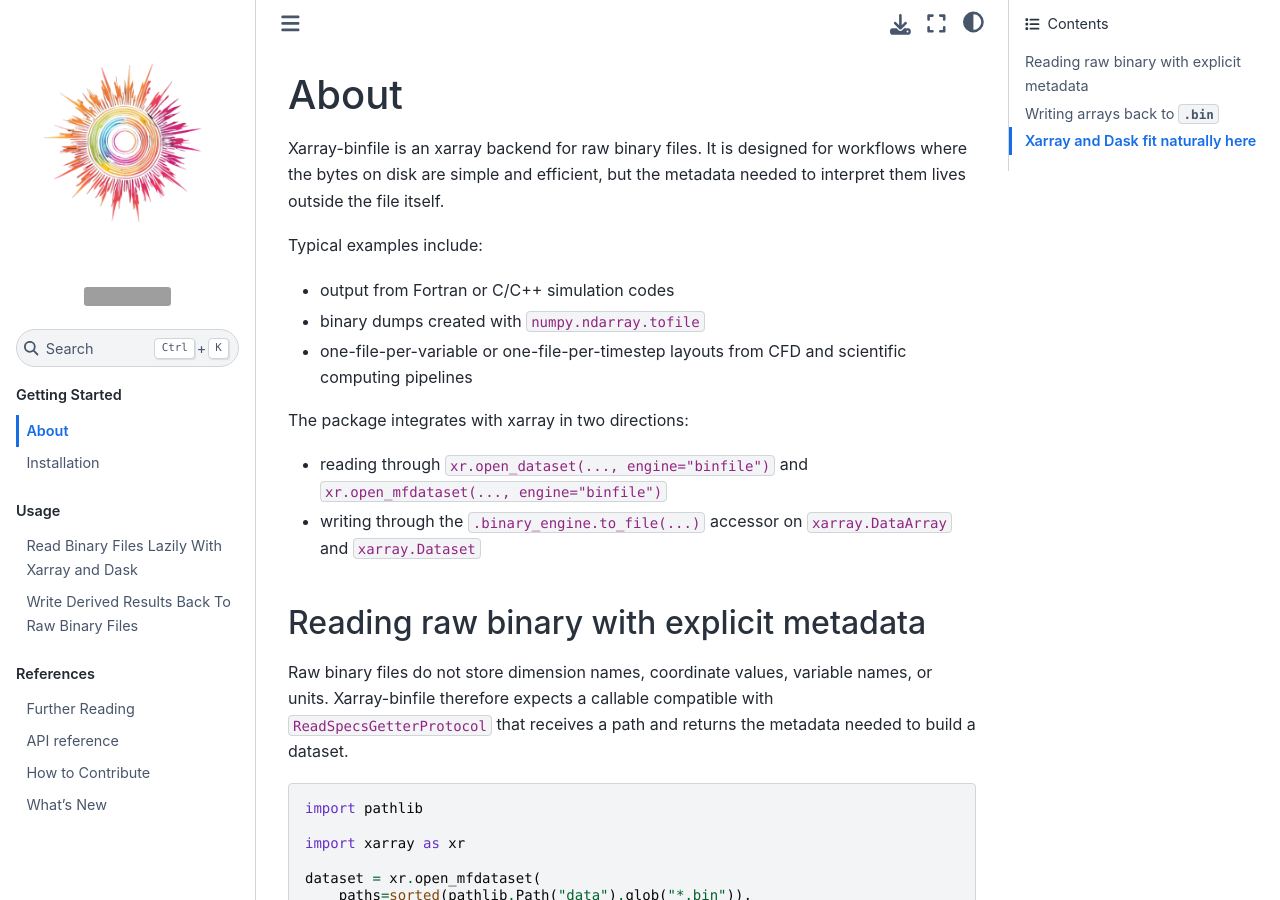
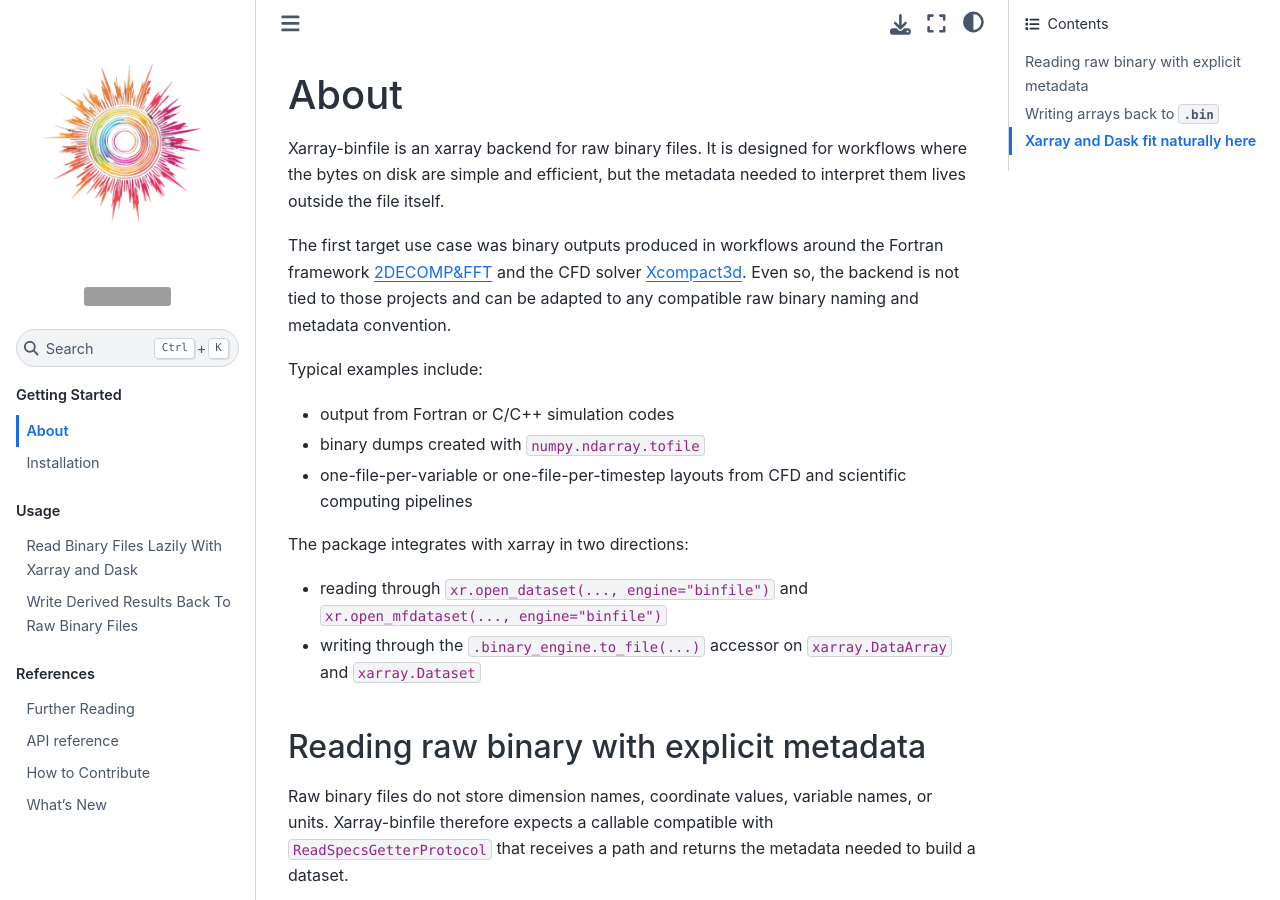
Before and after one commit to fschuch/xarray-binfile, a Jupyter Book: the page built from docs/getting-started/about.md, in a window 1280 px wide and 900 px high. Built offline with Jupyter Book 1.0.4 settings and Sphinx 7.4.7 and the Sphinx Book theme 1.1.4, drawn with Linux system fonts in a browser that asks for light colours; grey boxes are pictures that could not be loaded.

Commit message:
docs: enhance about section with use case details for Fortran and CFD workflows

```diff
--- a/docs/getting-started/about.md
+++ b/docs/getting-started/about.md
@@ -1,6 +1,8 @@
 # About
 
 Xarray-binfile is an xarray backend for raw binary files. It is designed for workflows where the bytes on disk are simple and efficient, but the metadata needed to interpret them lives outside the file itself.
+
+The first target use case was binary outputs produced in workflows around the Fortran framework [2DECOMP&FFT](https://github.com/2decomp-fft/2decomp-fft) and the CFD solver [Xcompact3d](https://github.com/xcompact3d/Incompact3d). Even so, the backend is not tied to those projects and can be adapted to any compatible raw binary naming and metadata convention.
 
 Typical examples include:
 
```
Also changed, not shown: README.md (+2 -0 lines).
